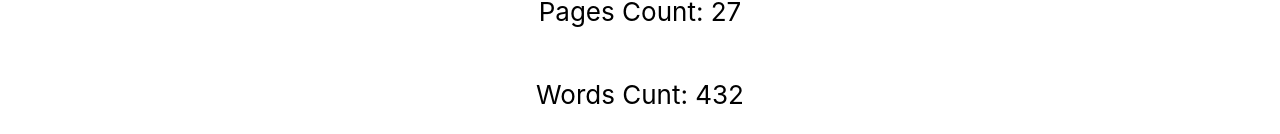
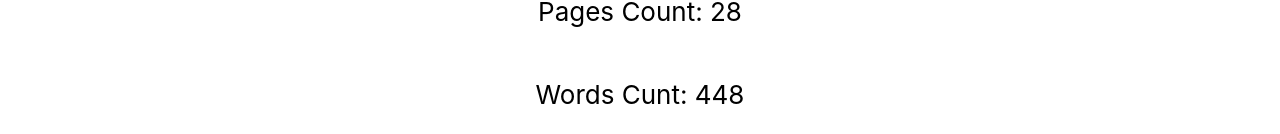
Before and after one commit to DonJuan-DeMarco/codenames2, a React (Create React App) app: page / in a window 1280 px wide. Shown: the part 144-278 px from the top of the page. Built offline with nearby package versions, Linux system fonts and the light colour scheme; the HTML template or start-up script is replaced by a standard one.

Commit message:
28th page added

```diff
--- a/src/words.js
+++ b/src/words.js
@@ -453,6 +453,22 @@ const word_set = new Set([
 	'шевченко',
 	'екстезі',
 	'патруль',
+	'неподобство',
+	'армагедон',
+	'синяк',
+	'олух',
+	'пічєнько',
+	'ванга',
+	'жмурік',
+	'куртизанка',
+	'амазонка',
+	'характерник',
+	'катедра',
+	'молоко',
+	'атб',
+	'отрута',
+	'токсин',
+	'перець',
 ]);
 
 // TODO ВОЛОСПАД,
```
